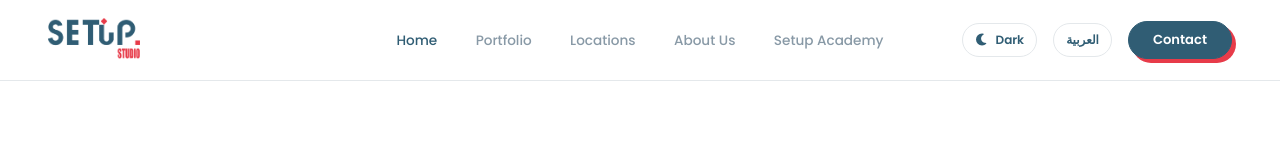
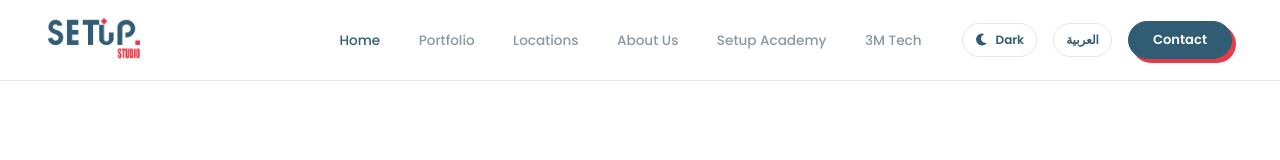
Before and after one commit to threemteach/setup-studio, a React (Vite) app in the folder frontend/: page / in a window 1280 px wide. Shown: the top 160 px of the page. Built offline with nearby package versions, Linux system fonts and the light colour scheme; no server answers; the database is empty.

Commit message:
Add 3M Tech links to footer and navigation

```diff
--- a/frontend/src/components/ui/Footer.jsx
+++ b/frontend/src/components/ui/Footer.jsx
@@ -64,7 +64,14 @@ export default function Footer() {
           &copy; {new Date().getFullYear()} {t("Setup Studio. All rights reserved.", "سيت أب ستوديو. جميع الحقوق محفوظة.", lang)}
         </p>
         <p className="text-[#0A1216]/40 dark:text-white/30 text-sm m-0 mt-2">
-          {t("by 3m Tech", " بواسطة 3m Tech", lang)}
+          <a
+            href="https://3mtechs.com"
+            target="_blank"
+            rel="noopener noreferrer"
+            className="text-inherit no-underline transition-colors duration-200 hover:text-navy dark:hover:text-white"
+          >
+            {t("by 3m Tech", " بواسطة 3m Tech", lang)}
+          </a>
         </p>
       </div>
     </footer>
--- a/frontend/src/components/ui/Navbar.jsx
+++ b/frontend/src/components/ui/Navbar.jsx
@@ -11,6 +11,7 @@ const navLinks = [
   { labelEn: "Locations", labelAr: "المواقع", to: "/locations" },
   { labelEn: "About Us", labelAr: "عن سيت أب", to: "/about" },
   { labelEn: "Setup Academy", labelAr: "أكاديمية سيت أب", to: "/academy" },
+  { labelEn: "3M Tech", labelAr: "3M Tech", to: "https://3mtechs.com", external: true },
 ]
 
 export default function Navbar() {
@@ -116,6 +117,16 @@ export default function Navbar() {
           <ul className="flex flex-col lg:flex-row items-start lg:items-center justify-center gap-7 lg:gap-[clamp(1.2rem,3vw,2.8rem)] list-none m-0 p-0">
             {navLinks.map((link) => (
               <li key={link.to}>
+                {link.external ? (
+                  <a
+                    href={link.to}
+                    target="_blank"
+                    rel="noopener noreferrer"
+                    className="no-underline text-[1.1rem] lg:text-[0.85rem] font-medium text-[#8899a6] dark:text-white/50 transition-colors duration-200 hover:text-navy dark:hover:text-white"
+                  >
+                    {t(link.labelEn, link.labelAr, lang)}
+                  </a>
+                ) : (
                   <NavLink
                       to={link.to}
                       end={link.to === "/"}
@@ -127,8 +138,9 @@ export default function Navbar() {
                         }`
                       }
                     >
-                  {t(link.labelEn, link.labelAr, lang)}
-                </NavLink>
+                    {t(link.labelEn, link.labelAr, lang)}
+                  </NavLink>
+                )}
               </li>
             ))}
             <li className="lg:hidden w-full pt-2">
```
